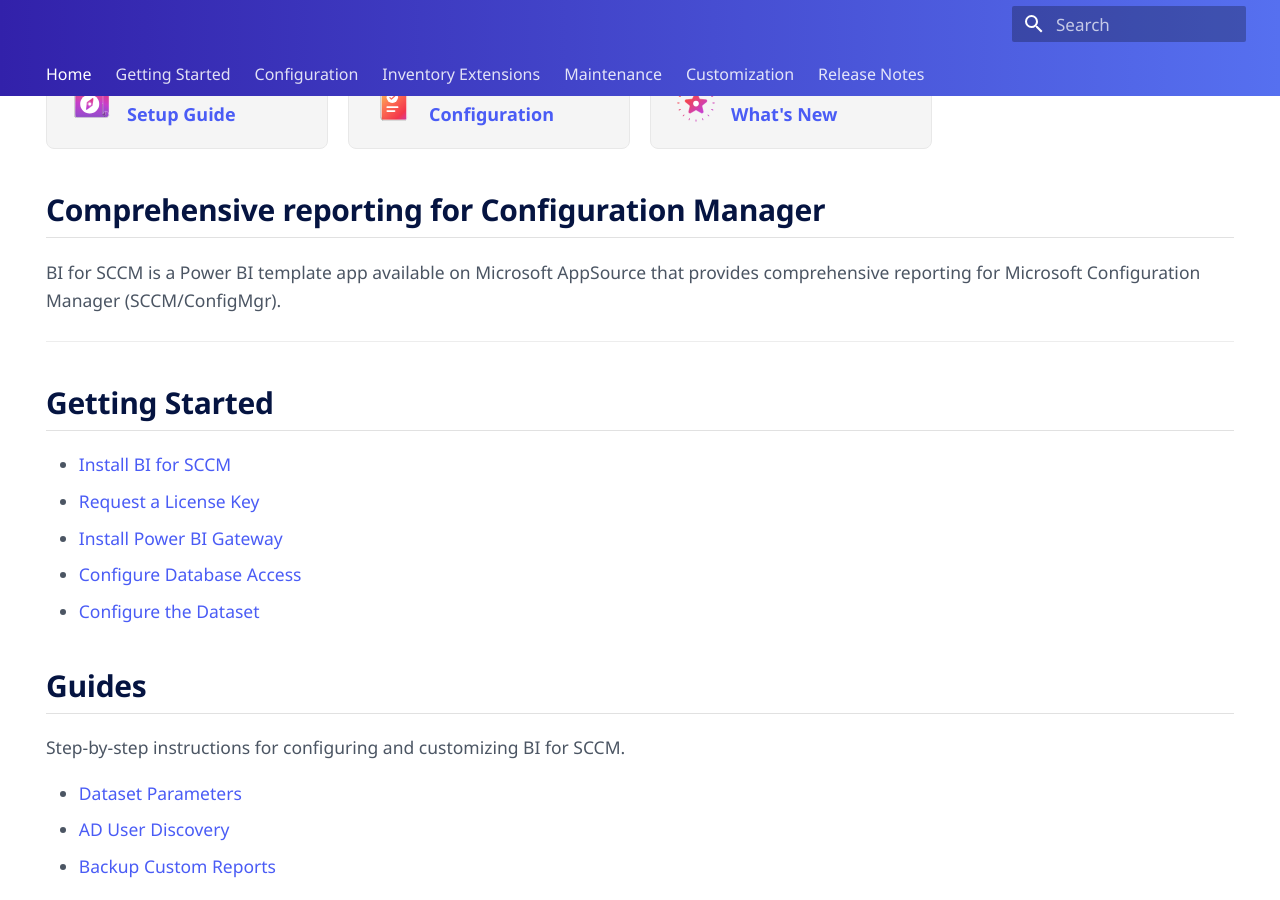
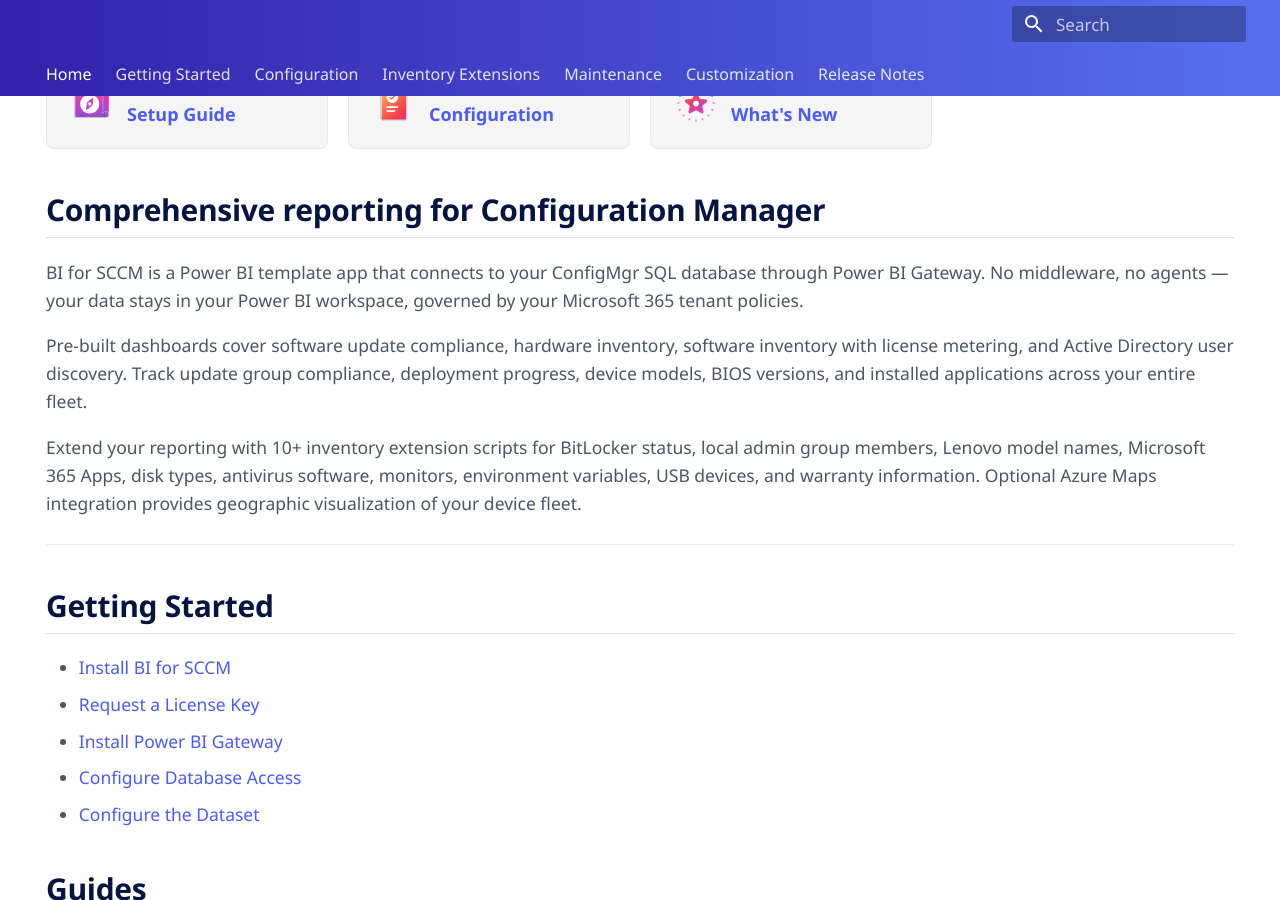
Before and after one commit to powerstacks-corp/BI-for-SCCM, an MkDocs documentation site: the page built from docs/index.md, in a window 1280 px wide and 900 px high, scrolled down 383 px. Built offline with MkDocs 1.6.1 and Material for MkDocs 9.7.7, drawn with Linux system fonts in a browser that asks for light colours; some web fonts are replaced; comment, search, counter and statistics services are not loaded.

Commit message:
Improve docs home page intro with product details
Co-Authored-By: Claude Opus 4.6 <noreply@anthropic.com>

```diff
--- a/docs/index.md
+++ b/docs/index.md
@@ -41,7 +41,11 @@ hide:
 
 ## Comprehensive reporting for Configuration Manager
 
-BI for SCCM is a Power BI template app available on Microsoft AppSource that provides comprehensive reporting for Microsoft Configuration Manager (SCCM/ConfigMgr).
+BI for SCCM is a Power BI template app that connects to your ConfigMgr SQL database through Power BI Gateway. No middleware, no agents — your data stays in your Power BI workspace, governed by your Microsoft 365 tenant policies.
+
+Pre-built dashboards cover software update compliance, hardware inventory, software inventory with license metering, and Active Directory user discovery. Track update group compliance, deployment progress, device models, BIOS versions, and installed applications across your entire fleet.
+
+Extend your reporting with 10+ inventory extension scripts for BitLocker status, local admin group members, Lenovo model names, Microsoft 365 Apps, disk types, antivirus software, monitors, environment variables, USB devices, and warranty information. Optional Azure Maps integration provides geographic visualization of your device fleet.
 
 ---
 
```
